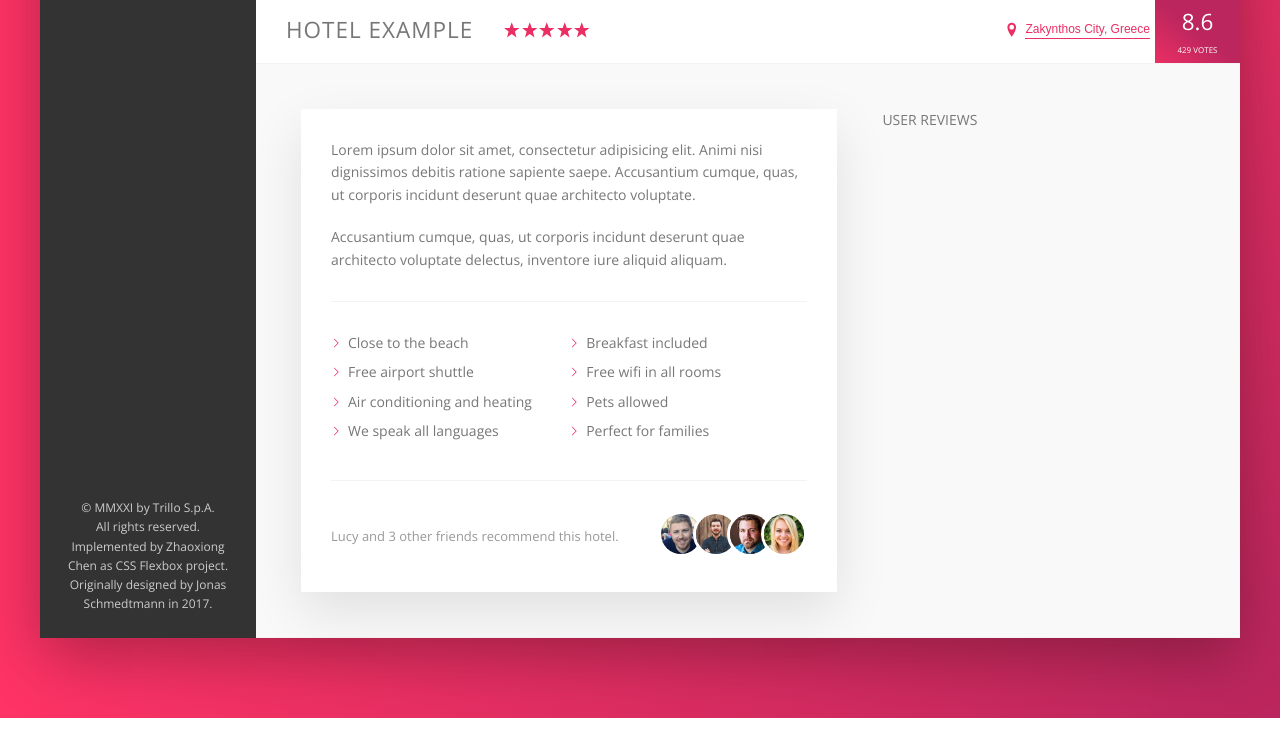
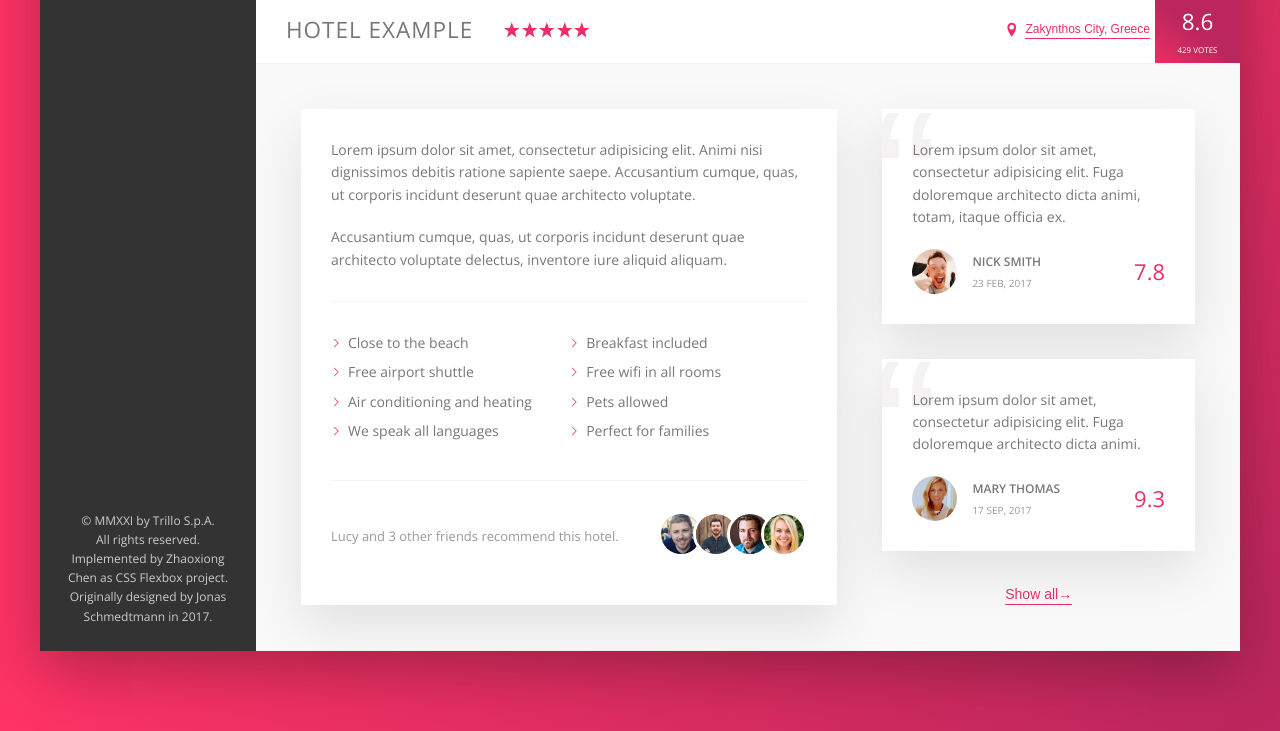
Before and after one commit to ZhaoxiongChen/Trillo, a website: page index.html in a window 1280 px wide. Shown: the part 538-1269 px from the top of the page. Drawn offline with nearby package versions, Linux system fonts and the light colour scheme.

Commit message:
Section 7.84: Building the User Reviews Section

```diff
--- a/index.html
+++ b/index.html
@@ -170,7 +170,35 @@
                             </div>
                         </div>
                         <div class="user-reviews">
-                            USER REVIEWS
+                            <figure class="review">
+                                <blockquote class="review__text">
+                                    Lorem ipsum dolor sit amet, consectetur adipisicing elit. Fuga doloremque architecto dicta animi, totam, itaque officia ex.
+                                </blockquote>
+                                <figcaption class="review__user">
+                                    <img src="img/user-1.jpg" alt="User 1" class="review__photo">
+                                    <div class="review__user-box">
+                                        <p class="review__user-name">Nick Smith</p>
+                                        <p class="review__user-date">23 FEB, 2017</p>
+                                    </div>
+                                    <div class="review__rating">7.8</div>
+                                </figcaption>
+                            </figure>
+
+                            <figure class="review">
+                                <blockquote class="review__text">
+                                    Lorem ipsum dolor sit amet, consectetur adipisicing elit. Fuga doloremque architecto dicta animi.
+                                </blockquote>
+                                <figcaption class="review__user">
+                                    <img src="img/user-2.jpg" alt="User 2" class="review__photo">
+                                    <div class="review__user-box">
+                                        <p class="review__user-name">Mary Thomas</p>
+                                        <p class="review__user-date">17 SEP, 2017</p>
+                                    </div>
+                                    <div class="review__rating">9.3</div>
+                                </figcaption>
+                            </figure>
+
+                            <button class="btn-inline">Show all<span>&rarr;</span></button>
                         </div>
                     </div>
                 </main>
--- a/sass/_components.scss
+++ b/sass/_components.scss
@@ -277,8 +277,16 @@
     cursor: pointer;
     transition: all .2s;
 
+    & span {
+        transition: margin-left .2s;
+    }
+
     &:hover {
         color: var(--color-grey-dark-1);
+
+        span {
+            margin-left: 8px;
+        }
     }
 
     &:focus {
@@ -354,6 +362,8 @@
     font-size: 1.3rem;
     color: var(--color-grey-dark-3);
 
+    position: relative;
+
     display: flex;
     align-items: center;
 
@@ -373,3 +383,66 @@
         }
     }
 }
+
+// Reviews
+.review {
+    background-color: white;
+    box-shadow: var(--shadow-light);
+    position: relative;
+    padding: 3rem;
+    margin-bottom: 3.5rem;
+    overflow: hidden;
+
+    &__text {
+        margin-bottom: 2rem;
+        z-index: 11;
+        position: relative;
+    }
+
+    &__user {
+        display: flex;
+        align-items: center;
+        justify-content: space-between;
+    }
+
+    &__photo {
+        height: 4.5rem;
+        width: 4.5rem;
+        border-radius: 50%;
+        margin-right: 1.5rem;
+    }
+
+    &__user-box {
+        margin-right: auto;
+    }
+
+    &__user-name {
+        font-size: 1.2rem;
+        font-weight: 600;
+        text-transform: uppercase;
+        margin-bottom: .4rem;
+    }
+
+    &__user-date {
+        font-size: 1rem;
+        color: var(--color-grey-dark-3);
+    }
+
+    &__rating {
+        font-size: 2.2rem;
+        font-weight: 300;
+        color: var(--color-primary);
+    }
+
+    &::before {
+        content: "\201C";
+        position: absolute;
+        top: -2.75rem;
+        left: -1rem;
+        line-height: 1;
+        font-size: 20rem;
+        color: var(--color-grey-light-2);
+        font-family: sans-serif;
+        z-index: 10;
+    }
+}
--- a/sass/_layout.scss
+++ b/sass/_layout.scss
@@ -53,6 +53,11 @@
     margin-right: 4.5rem;
 }
 
-.user-reviews{
+.user-reviews {
     flex: 1;
+
+    // Center the inline-button
+    display: flex;
+    flex-direction: column;
+    align-items: center;
 }
```
Also changed, not shown: css/style.css.
